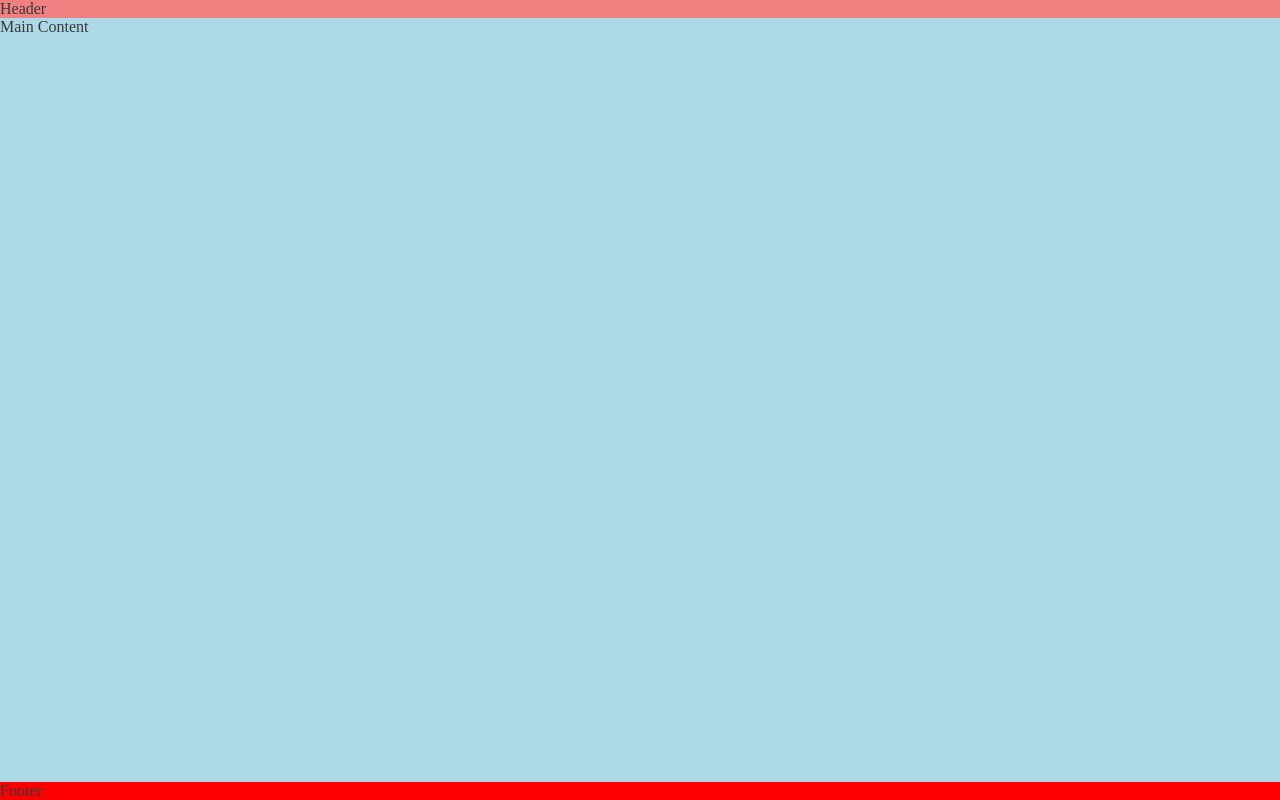
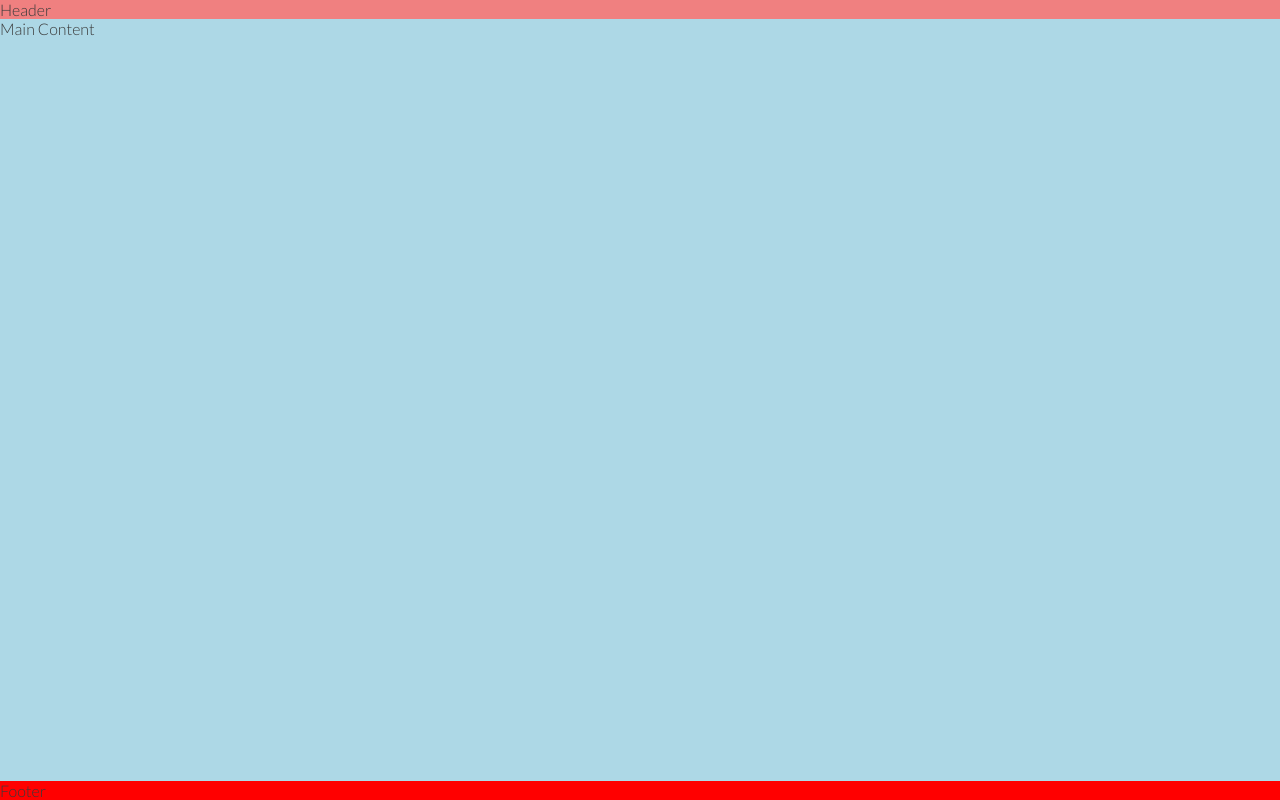
Before and after one commit to LATEEF-hub/loveRunning, a plain HTML site: page index.html in a window 1280 px wide. Drawn offline with Linux system fonts and the light colour scheme.

Commit message:
Add 'Lato' font-family to body styles

```diff
--- a/assets/css/style.css
+++ b/assets/css/style.css
@@ -1,3 +1,6 @@
+/* Google font import*/
+
+@import url('https://fonts.googleapis.com/css2?family=Lato:wght@300&family=Montserrat:wght@100;300;400;900&family=Oswald:wght@200;300;400;500;600;700&family=Poppins:wght@100;300;400;500;600;700&family=Ubuntu:wght@300;400;700&display=swap');
 /* Asterisk Wildcard Selector to override browser default styles */
 
 * {
@@ -16,6 +19,7 @@ body {
 
     /* Generic project styles */
     color: #3a3a3a;
+    font-family: 'Lato', sans-serif;
 
 
 }
```
